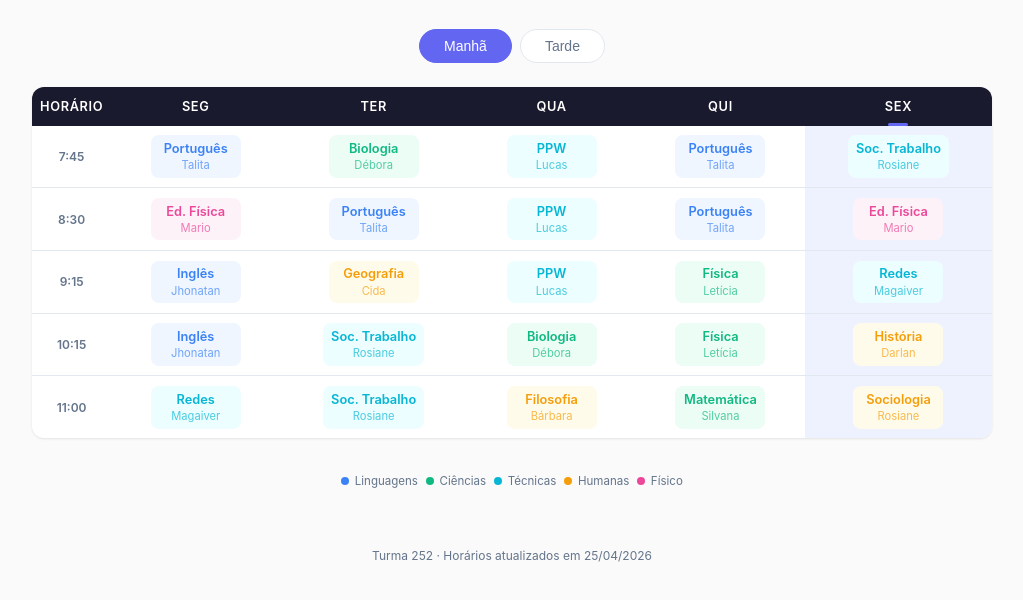
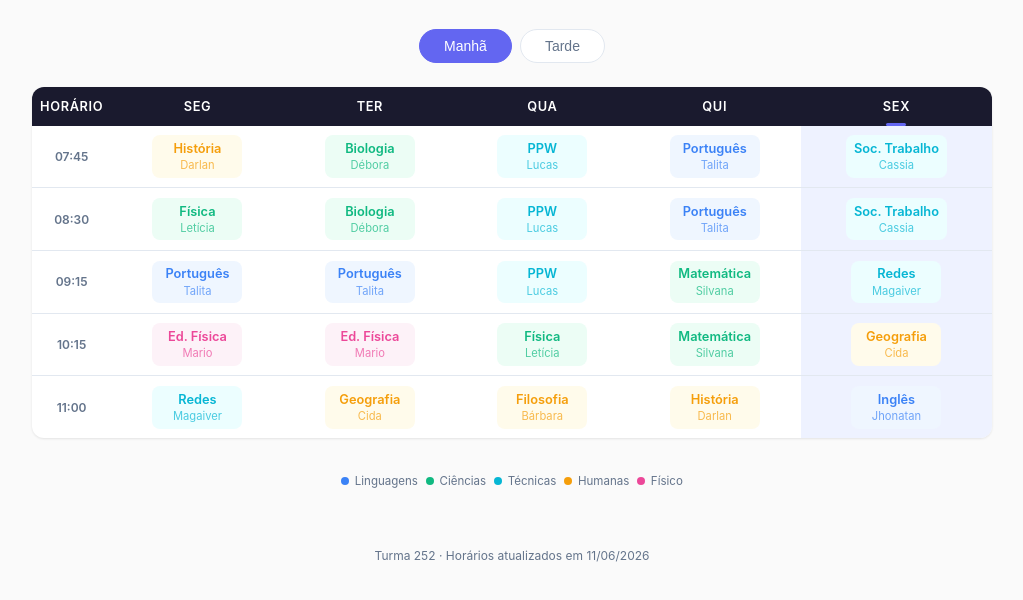
Before and after one commit to zcat-cat/cedup2026, a plain HTML site: page index.html in a window 1280 px wide. Shown: the part 84-684 px from the top of the page, without its empty margins (128-1151 px from the left). Drawn offline with Linux system fonts and the light colour scheme.

Commit message:
Horario Atualizadp

```diff
--- a/index.html
+++ b/index.html
@@ -23,7 +23,7 @@
     <div class="legend" id="legend"></div>
 
     <footer>
-      Turma 252 &middot; Horários atualizados em 25/04/2026
+      Turma 252 &middot; Horários atualizados em 11/06/2026
     </footer>
   </div>
 
--- a/script.js
+++ b/script.js
@@ -5,16 +5,16 @@ const Profs = ["Inglês|Jhonatan", "História|Darlan", "Ed. Física|Mario", "Geo
 
 const HORARIOS = {
 
-      // MANHÃ
+    // MANHÃ
       manha: {
         dias: ["Seg", "Ter", "Qua", "Qui", "Sex"],
         diasNum: [1, 2, 3, 4, 5],
         aulas: [
-          ["7:45",   "Português|Talita",    "Biologia|Débora",           "PPW|Lucas",            "Português|Talita",     "Soc. Trabalho|Rosiane" ],
-          ["8:30",   "Ed. Física|Mario",    "Português|Talita",          "PPW|Lucas",            "Português|Talita",     "Ed. Física|Mario"      ],
-          ["9:15",   "Inglês|Jhonatan",     "Geografia|Cida",            "PPW|Lucas",            "Física|Letícia",       "Redes|Magaiver"        ],
-          ["10:15",  "Inglês|Jhonatan",     "Soc. Trabalho|Rosiane",     "Biologia|Débora",      "Física|Letícia",       "História|Darlan"       ],
-          ["11:00",  "Redes|Magaiver",      "Soc. Trabalho|Rosiane",     "Filosofia|Bárbara",    "Matemática|Silvana",   "Sociologia|Rosiane"    ],
+          ["07:45", "História|Darlan",  "Biologia|Débora",    "PPW|Lucas",         "Português|Talita",   "Soc. Trabalho|Cassia"],
+          ["08:30", "Física|Letícia",   "Biologia|Débora",    "PPW|Lucas",         "Português|Talita",   "Soc. Trabalho|Cassia"],
+          ["09:15", "Português|Talita", "Português|Talita",   "PPW|Lucas",         "Matemática|Silvana", "Redes|Magaiver"],
+          ["10:15", "Ed. Física|Mario", "Ed. Física|Mario",   "Física|Letícia",    "Matemática|Silvana", "Geografia|Cida"],
+          ["11:00", "Redes|Magaiver",   "Geografia|Cida",     "Filosofia|Bárbara", "História|Darlan",    "Inglês|Jhonatan"]
         ]
       },
 
@@ -23,11 +23,11 @@ const HORARIOS = {
         dias: ["Seg", "Qui", "Sex"],
         diasNum: [1, 4, 5],
         aulas: [
-          ["13:15",  "PAP|Matheus",       "Matemática|Silvana",    "Geografia|Cida"       ],
-          ["14:00",  "Filosofia|Bárbara", "PAP|Matheus",           "Matemática|Silvana"   ],
-          ["14:45",  "LPL|Julcemar",      "Química|Otto",          "Matemática|Silvana"   ],
-          ["15:45",  "LPL|Julcemar",      "Química|Otto",          "Arte|Inês"            ],
-          ["16:30",  "LPL|Julcemar",      "História|Darlan",       "Arte|Inês"            ],
+          ["13:15", "PAP|Matheus",       "Soc. Trabalho|Cassia", "Inglês|Jhonatan"],
+          ["14:00", "Filosofia|Bárbara", "Sociologia|Cassia",    "Matemática|Silvana"],
+          ["14:45", "LPL|Jucemar",       "Química|Otto",         "Matemática|Silvana"],
+          ["15:45", "LPL|Jucemar",       "Química|Otto",         "Arte|Inês"],
+          ["16:30", "LPL|Jucemar",       "PAP|Matheus",          "Arte|Inês"]
         ]
       }
     };
```
